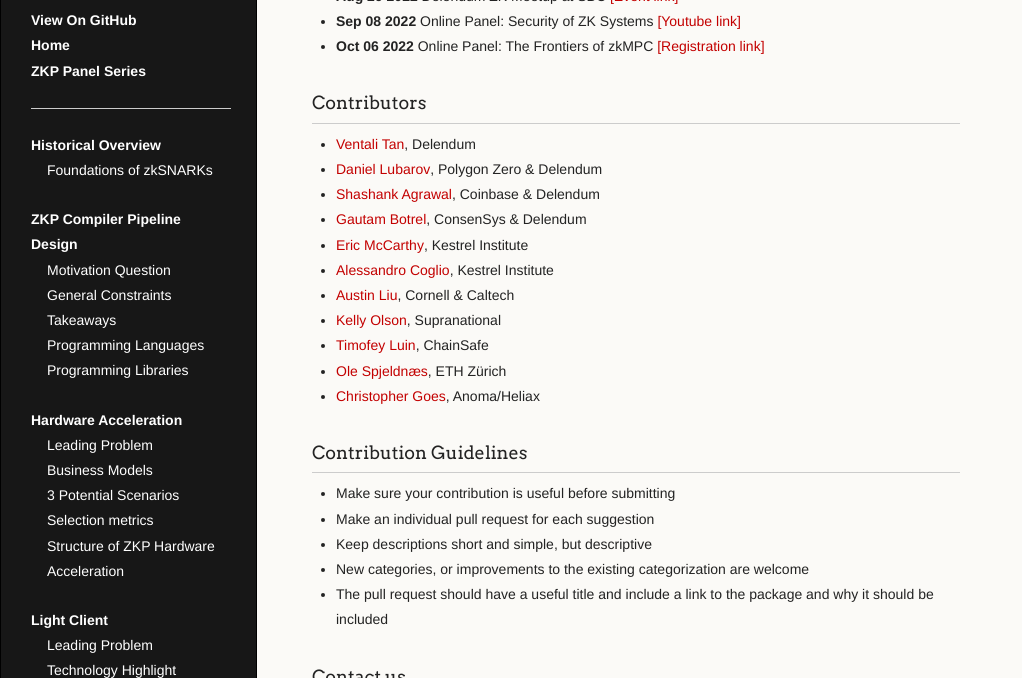
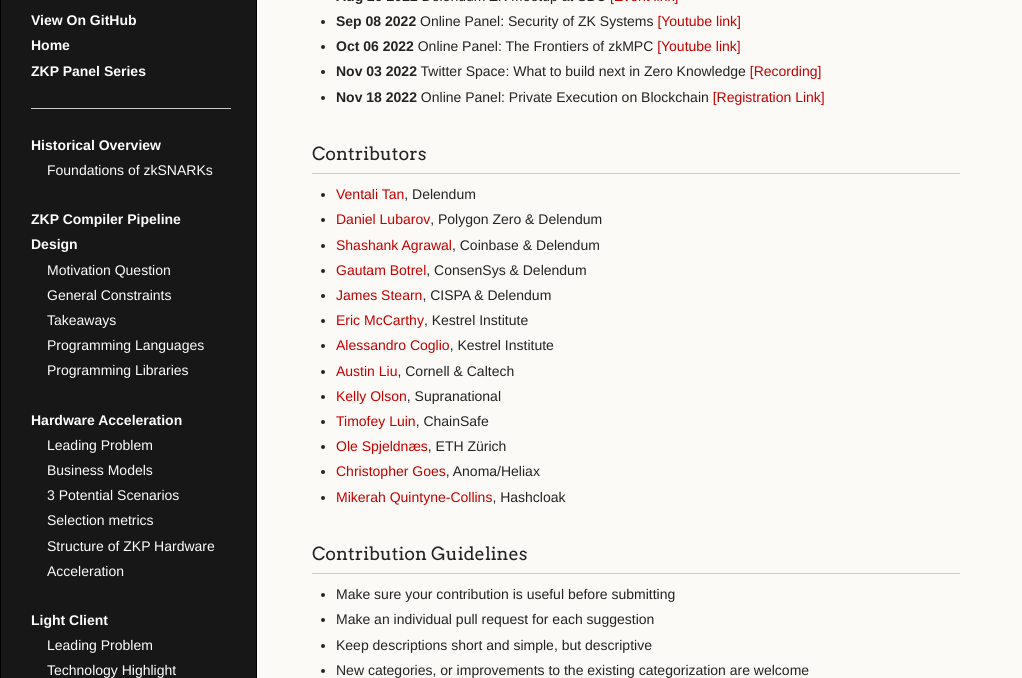
Before and after one commit to delendum-xyz/zk-knowledge, a Jekyll site: the page built from index.md, in a window 1280 px wide and 900 px high, scrolled down 317 px, cut to the strip 222-900 px from the top of the window. Shown: the whole strip, without its empty margins (0-1022 px from the left). Built offline with Jekyll 4.4.1, drawn with Linux system fonts in a browser that asks for light colours.

Commit message:
update contributors

```diff
--- a/index.md
+++ b/index.md
@@ -22,7 +22,9 @@ This knowledge base maintains the information related to state of the art resear
 - **Aug 12 2022** Online Panel: Applications of ZKP [[Youtube link]](https://www.youtube.com/watch?v=m5WiIOC3xcM&t=148s)
 - **Aug 29 2022** Delendum ZK Meetup at SBC [[Event link]](https://www.eventbrite.com/e/delendum-zk-meetup-at-sbc-tickets-396799998477)
 - **Sep 08 2022** Online Panel: Security of ZK Systems [[Youtube link]](https://www.youtube.com/watch?v=SxI8uNBp05k)
-- **Oct 06 2022** Online Panel: The Frontiers of zkMPC [[Registration link]](https://www.eventbrite.com/e/the-frontiers-of-zkmpc-tickets-422904818697)
+- **Oct 06 2022** Online Panel: The Frontiers of zkMPC [[Youtube link]](https://www.youtube.com/watch?v=uKDeaQjB9bk)
+- **Nov 03 2022** Twitter Space: What to build next in Zero Knowledge [[Recording]](https://twitter.com/DelendumV/status/1588228307476045824?s=20&t=3zn6ZaqNA6BdMsY_zraXNQ)
+- **Nov 18 2022** Online Panel: Private Execution on Blockchain [[Registration Link]](https://www.eventbrite.com/e/private-execution-on-blockchain-tickets-441954697397)
 
 ### Contributors
 
@@ -30,6 +32,7 @@ This knowledge base maintains the information related to state of the art resear
 - [Daniel Lubarov](http://daniel.lubarov.com/), Polygon Zero & Delendum
 - [Shashank Agrawal](https://shashank-agrawal.com/), Coinbase & Delendum
 - [Gautam Botrel](https://www.linkedin.com/in/gautam-botrel/), ConsenSys & Delendum
+- [James Stearn](https://www.linkedin.com/in/james-stearn-9b67a3230/?originalSubdomain=uk), CISPA & Delendum
 - [Eric McCarthy](https://www.kestrel.edu/people/mccarthy/), Kestrel Institute
 - [Alessandro Coglio](https://www.kestrel.edu/people/coglio/), Kestrel Institute
 - [Austin Liu](https://www.linkedin.com/in/austin-liu-83844369/), Cornell & Caltech
@@ -37,6 +40,7 @@ This knowledge base maintains the information related to state of the art resear
 - [Timofey Luin](https://github.com/timoth-y), ChainSafe
 - [Ole Spjeldnæs](https://www.linkedin.com/in/ole-spjeldn%C3%A6s-34a4a0122/), ETH Zürich
 - [Christopher Goes](https://github.com/cwgoes), Anoma/Heliax
+- [Mikerah Quintyne-Collins](https://github.com/Mikerah), Hashcloak
 
 ### Contribution Guidelines
 
```
